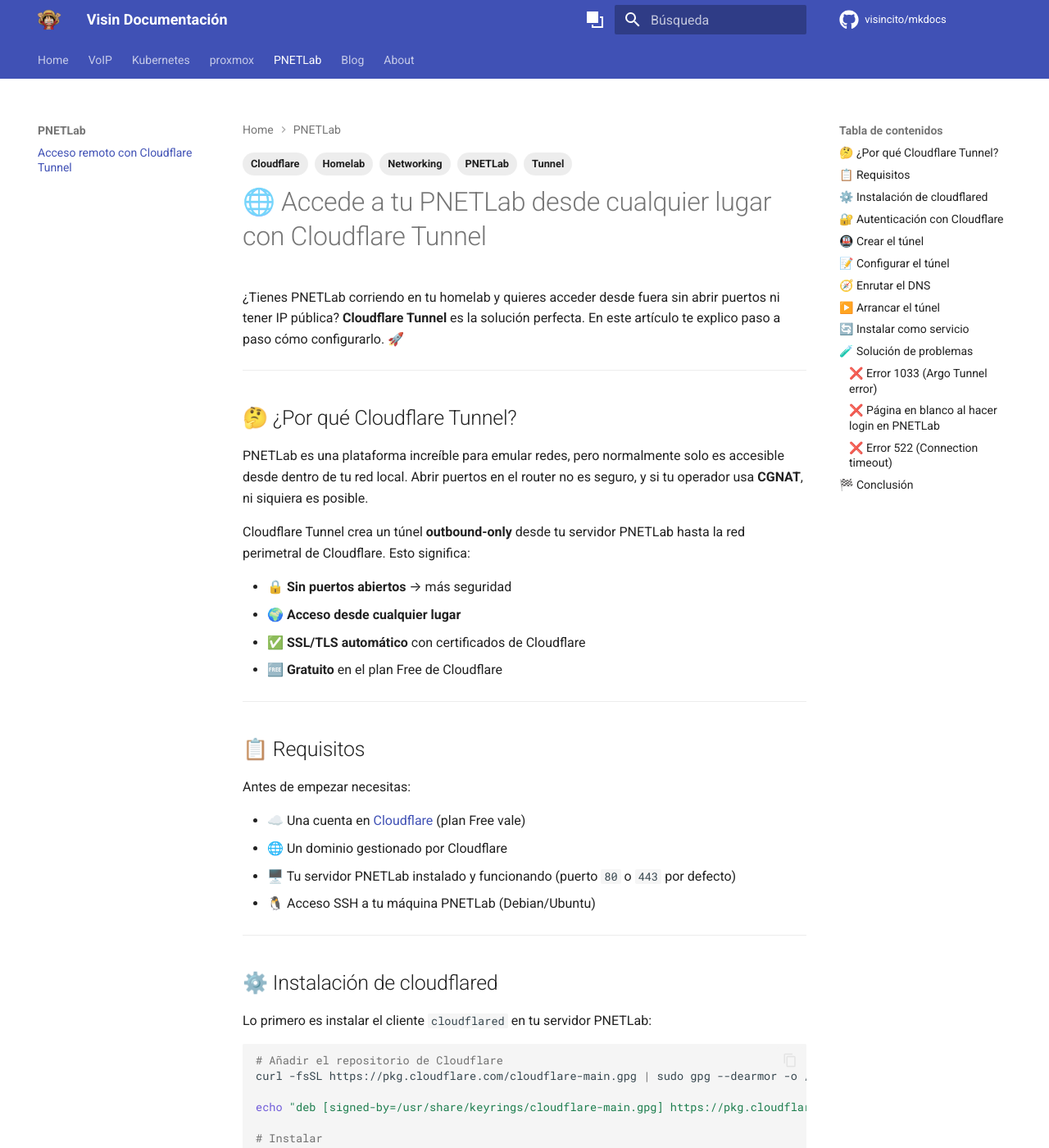
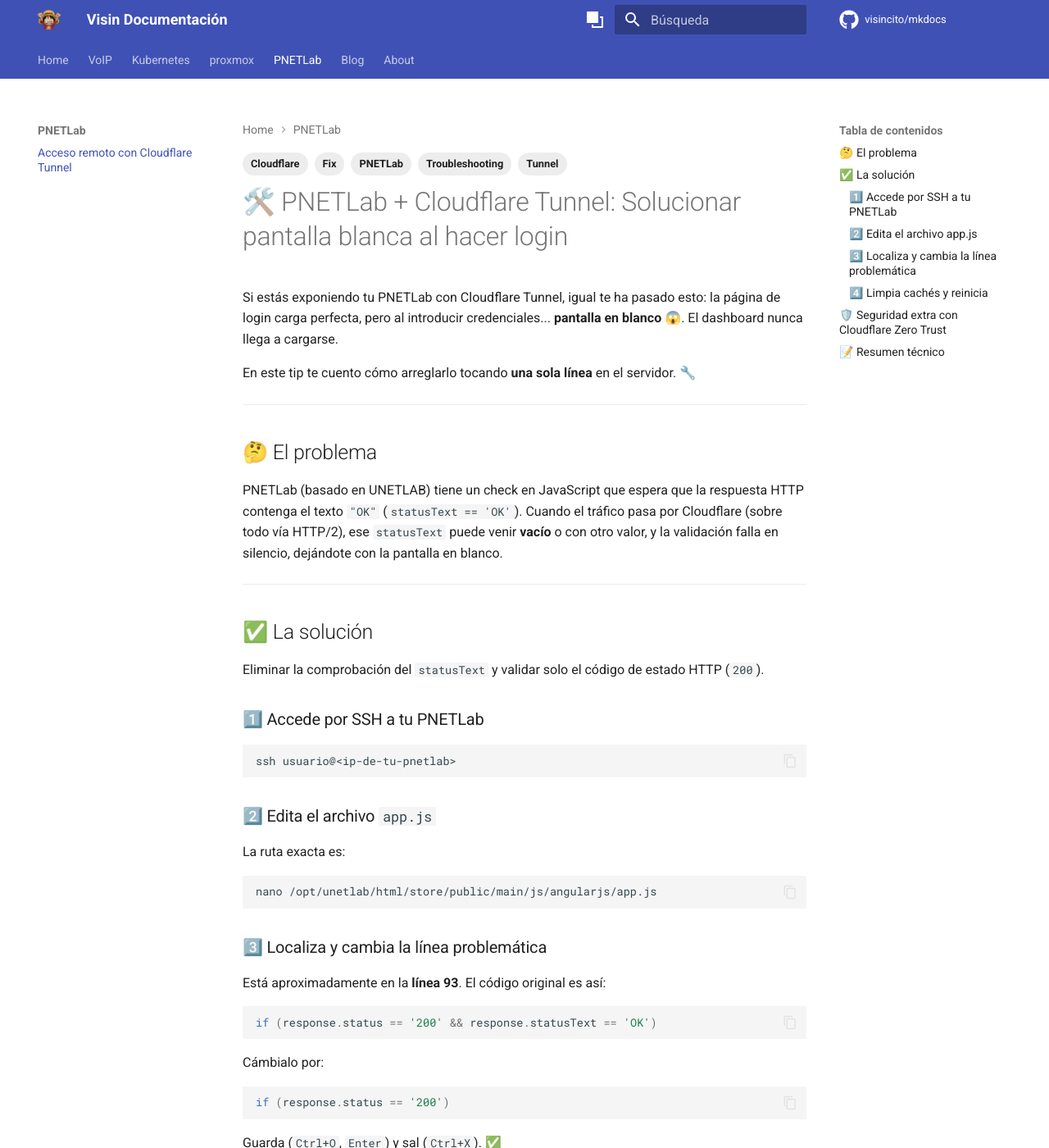
Before and after one commit to visincito/mkdocs, an MkDocs documentation site: the page built from docs/pnetlab-cloudflare-tunnel.md, in a window 1280 px wide and 1400 px high. Shown: the whole window at 82% size. Built offline with MkDocs 1.6.1 and Material for MkDocs 9.7.7, drawn with Linux system fonts in a browser that asks for light colours; comment, search, counter and statistics services are not loaded; some of the changed text lies outside the part shown.

Commit message:
New document tips pnetlab

````diff
--- a/docs/pnetlab-cloudflare-tunnel.md
+++ b/docs/pnetlab-cloudflare-tunnel.md
@@ -3,210 +3,88 @@
   - PNETLab
   - Cloudflare
   - Tunnel
-  - Homelab
-  - Networking
+  - Fix
+  - Troubleshooting
 ---
-# 🌐 Accede a tu PNETLab desde cualquier lugar con Cloudflare Tunnel
+# 🛠️ PNETLab + Cloudflare Tunnel: Solucionar pantalla blanca al hacer login
 
-¿Tienes PNETLab corriendo en tu homelab y quieres acceder desde fuera sin abrir puertos ni tener IP pública? **Cloudflare Tunnel** es la solución perfecta. En este artículo te explico paso a paso cómo configurarlo. 🚀
+Si estás exponiendo tu PNETLab con Cloudflare Tunnel, igual te ha pasado esto: la página de login carga perfecta, pero al introducir credenciales... **pantalla en blanco** 😱. El dashboard nunca llega a cargarse.
+
+En este tip te cuento cómo arreglarlo tocando **una sola línea** en el servidor. 🔧
 
 ---
 
-## 🤔 ¿Por qué Cloudflare Tunnel?
+## 🤔 El problema
 
-PNETLab es una plataforma increíble para emular redes, pero normalmente solo es accesible desde dentro de tu red local. Abrir puertos en el router no es seguro, y si tu operador usa **CGNAT**, ni siquiera es posible.
-
-Cloudflare Tunnel crea un túnel **outbound-only** desde tu servidor PNETLab hasta la red perimetral de Cloudflare. Esto significa:
-
-- 🔒 **Sin puertos abiertos** → más seguridad
-- 🌍 **Acceso desde cualquier lugar**
-- ✅ **SSL/TLS automático** con certificados de Cloudflare
-- 🆓 **Gratuito** en el plan Free de Cloudflare
+PNETLab (basado en UNETLAB) tiene un check en JavaScript que espera que la respuesta HTTP contenga el texto `"OK"` (`statusText == 'OK'`). Cuando el tráfico pasa por Cloudflare (sobre todo vía HTTP/2), ese `statusText` puede venir **vacío** o con otro valor, y la validación falla en silencio, dejándote con la pantalla en blanco.
 
 ---
 
-## 📋 Requisitos
+## ✅ La solución
 
-Antes de empezar necesitas:
+Eliminar la comprobación del `statusText` y validar solo el código de estado HTTP (`200`).
 
-- ☁️ Una cuenta en [Cloudflare](https://dash.cloudflare.com/) (plan Free vale)
-- 🌐 Un dominio gestionado por Cloudflare
-- 🖥️ Tu servidor PNETLab instalado y funcionando (puerto `80` o `443` por defecto)
-- 🐧 Acceso SSH a tu máquina PNETLab (Debian/Ubuntu)
+### 1️⃣ Accede por SSH a tu PNETLab
+
+```bash
+ssh usuario@<ip-de-tu-pnetlab>
+```
+
+### 2️⃣ Edita el archivo `app.js`
+
+La ruta exacta es:
+
+```bash
+nano /opt/unetlab/html/store/public/main/js/angularjs/app.js
+```
+
+### 3️⃣ Localiza y cambia la línea problemática
+
+Está aproximadamente en la **línea 93**. El código original es así:
+
+```javascript
+if (response.status == '200' && response.statusText == 'OK')
+```
+
+Cámbialo por:
+
+```javascript
+if (response.status == '200')
+```
+
+Guarda (`Ctrl+O`, `Enter`) y sal (`Ctrl+X`). ✅
+
+### 4️⃣ Limpia cachés y reinicia
+
+Para que los cambios surtan efecto:
+
+- 🗑️ **Purga la caché de Cloudflare** → Dashboard > Caching > Configuration > **Purge Everything**
+- 🧹 **Limpia la caché del navegador** (el `.js` viejo puede estar cacheado)
+- 🔄 (Opcional) **Reinicia el servidor**:
+
+```bash
+reboot
+---
+
+## 🛡️ Seguridad extra con Cloudflare Zero Trust
+
+⚠️ **Importante:** PNETLab no está diseñado para exponerse directamente a Internet. Tiene vulnerabilidades conocidas y corre con privilegios altos.
+
+Te recomiendo encarecidamente añadir una capa de seguridad con **Cloudflare Zero Trust (Access)**:
+
+1. Ve a **Zero Trust > Access > Applications**
+2. Crea una **Self-hosted Application**
+3. Configura un **Identity Provider** (Google, GitHub, One-time PIN, etc.)
+4. Así los usuarios autentican **antes** de llegar siquiera al login de PNETLab
+
+De esta forma solo usuarios autorizados pueden acceder, aunque PNETLab tenga vulnerabilidades sin parchear. 🔒
 
 ---
 
-## ⚙️ Instalación de cloudflared
+## 📝 Resumen técnico
 
-Lo primero es instalar el cliente `cloudflared` en tu servidor PNETLab:
-
-```bash
-# Añadir el repositorio de Cloudflare
-curl -fsSL https://pkg.cloudflare.com/cloudflare-main.gpg | sudo gpg --dearmor -o /usr/share/keyrings/cloudflare-main.gpg
-
-echo "deb [signed-by=/usr/share/keyrings/cloudflare-main.gpg] https://pkg.cloudflare.com/cloudflared $(lsb_release -cs) main" | sudo tee /etc/apt/sources.list.d/cloudflared.list
-
-# Instalar
-sudo apt update && sudo apt install cloudflared
-```
-
-Verifica que se instaló correctamente:
-
-```bash
-cloudflared --version
-```
-
----
-
-## 🔐 Autenticación con Cloudflare
-
-Ejecuta el siguiente comando para vincular tu servidor con tu cuenta de Cloudflare:
-
-```bash
-cloudflared tunnel login
-```
-
-Se abrirá un enlace en la terminal. Cópialo en tu navegador, inicia sesión en Cloudflare y selecciona el dominio que quieras usar. Esto generará un certificado en `~/.cloudflared/cert.pem`. ✅
-
----
-
-## 🚇 Crear el túnel
-
-Ahora creamos el túnel con un nombre descriptivo:
-
-```bash
-cloudflared tunnel create pnetlab
-```
-
-Este comando:
-- 🆔 Asigna un **UUID único** al túnel
-- 📄 Genera un archivo de credenciales `~/.cloudflared/<UUID>.json`
-- 🌍 Crea un subdominio en `.cfargotunnel.com`
-
-Puedes ver tus túneles activos con:
-
-```bash
-cloudflared tunnel list
-```
-
----
-
-## 📝 Configurar el túnel
-
-Crea el archivo de configuración `~/.cloudflared/config.yml`:
-
-```yaml
-tunnel: <TU-UUID-DEL-TUNEL>
-credentials-file: /root/.cloudflared/<TU-UUID>.json
-
-ingress:
-  - hostname: pnetlab.tudominio.com
-    service: http://localhost:80
-  - service: http_status:404
-```
-
-> ⚠️ Reemplaza `<TU-UUID-DEL-TUNEL>` por el UUID que te generó al crear el túnel.
-
-El `ingress` define qué hacer con el tráfico que llega:
-- Las peticiones a `pnetlab.tudominio.com` se redirigen al puerto `80` de tu PNETLab
-- Cualquier otro hostname devuelve un `404`
-
----
-
-## 🧭 Enrutar el DNS
-
-Crea un registro CNAME en Cloudflare para enlazar tu subdominio con el túnel:
-
-```bash
-cloudflared tunnel route dns pnetlab pnetlab.tudominio.com
-```
-
-Esto crea automáticamente un registro `CNAME` apuntando a `<UUID>.cfargotunnel.com`. 🌐
-
----
-
-## ▶️ Arrancar el túnel
-
-Inicia el túnel para probar que funciona:
-
-```bash
-cloudflared tunnel run pnetlab
-```
-
-Si todo va bien, verás algo como:
-
-```
-Registered tunnel connection
-```
-
-Ahora abre en tu navegador `https://pnetlab.tudominio.com` y deberías ver tu PNETLab. 🎉
-
----
-
-## 🔄 Instalar como servicio
-
-Para que el túnel arranque automáticamente al iniciar el servidor, instálalo como servicio systemd:
-
-```bash
-sudo cloudflared --config /root/.cloudflared/config.yml service install
-```
-
-Verifica que está corriendo:
-
-```bash
-systemctl status cloudflared
-```
-
-Habilítalo para el arranque automático:
-
-```bash
-systemctl enable cloudflared
-```
-
----
-
-## 🧪 Solución de problemas
-
-### ❌ Error 1033 (Argo Tunnel error)
-
-El túnel no está corriendo o hay un problema de conectividad:
-
-```bash
-journalctl -u cloudflared -f
-```
-
-### ❌ Página en blanco al hacer login en PNETLab
-
-Es un problema conocido con PNETLab y Cloudflare Tunnel 😅. La solución es modificar el archivo `app.js` de PNETLab para forzar el protocolo WebSocket:
-
-```bash
-# Busca y edita el archivo app.js
-sudo sed -i 's/window.location.protocol === "https:" ? "wss:" : "ws:"/"wss:"/g' /var/www/html/app.js
-```
-
-Luego reinicia el servicio web de PNETLab.
-
-### ❌ Error 522 (Connection timeout)
-
-El túnel no llega al servicio. Revisa que PNETLab esté escuchando en `localhost:80`:
-
-```bash
-ss -tlnp | grep 80
-```
-
----
-
-## 🏁 Conclusión
-
-Con Cloudflare Tunnel has conseguido:
-
-- ✅ Acceder a tu PNETLab desde cualquier parte del mundo
-- 🔒 Sin exponer ningún puerto en tu router
-- 🆓 Totalmente gratuito
-- 🛡️ Con la protección DDoS de Cloudflare incluida
-
-Ahora ya puedes llevar tus laboratorios a todas partes sin complicaciones. ¡A laburar se ha dicho! 💪😄
-
----
-
-*¿Te ha sido útil? Compártelo con tus colegas homelabbers o déjame un comentario abajo 👇*
+| Item | Detalle |
+|------|---------|
+| 📂 **Archivo** | `/opt/unetlab/html/store/public/main/js/angularjs/app.js` |
+| 🐛 **Causa** | `statusText == 'OK'` falla en conexiones vía Cloudflare Tunnel |
+| 🩹 **Fix** | Eliminar la validación de texto, dejar solo `response.status == '200'` |
````
